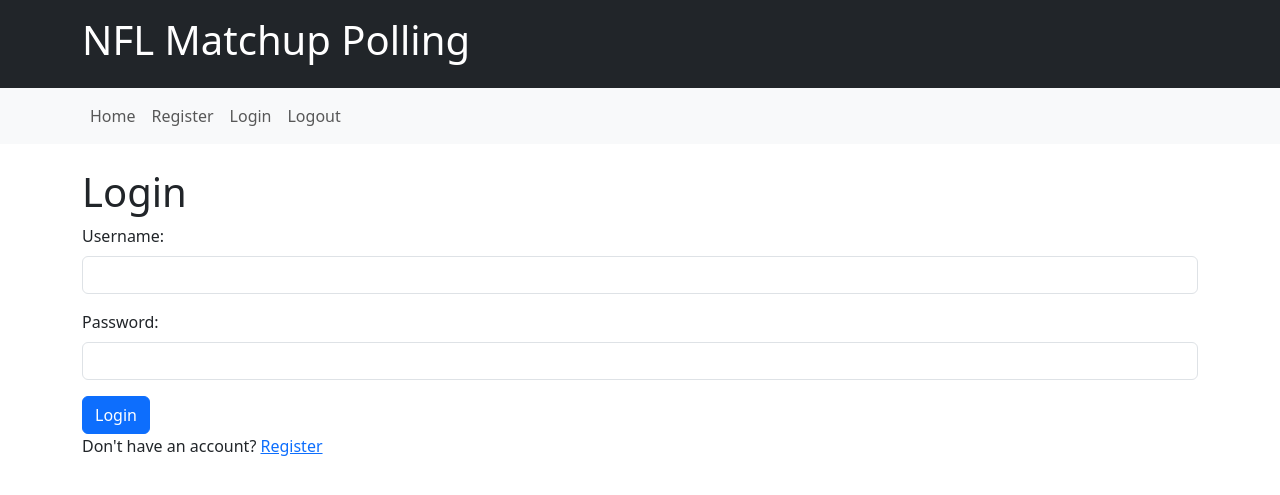
After one commit to meitlpey/flaskminiproject3PMeitler, a Flask app: page /login in a window 1280 px wide. The commit adds this page. Shown: the top 495 px of the page. Run offline with Flask 3, Linux system fonts and the light colour scheme; some libraries are stand-ins or nearby versions.

Commit message:
Got the Homepage looking somewhat better, Made the Register,login,logout pages and updated that index(homepage) and base.html files

```diff
--- /dev/null
+++ b/flaskr/templates/base.html
@@ -0,0 +1,36 @@
+<!DOCTYPE html>
+<html>
+<head>
+    <title>{% block title %}NFL Matchup Polling{% endblock %}</title>
+    <!-- Include Bootstrap CSS from a CDN -->
+    <link rel="stylesheet" href="https://cdn.jsdelivr.net/npm/bootstrap@5.7.0/dist/css/bootstrap.min.css">
+</head>
+<body>
+    <header class="bg-dark text-white p-3">
+        <div class="container">
+            <h1>NFL Matchup Polling</h1>
+        </div>
+    </header>
+    <nav class="navbar navbar-expand-lg navbar-light bg-light">
+        <div class="container">
+            <ul class="navbar-nav">
+                <li class="nav-item">
+                    <a class="nav-link" href="{{ url_for('index') }}">Home</a>
+                </li>
+                <li class="nav-item">
+                    <a class="nav-link" href="{{ url_for('register') }}">Register</a>
+                </li>
+                <li class="nav-item">
+                    <a class="nav-link" href="{{ url_for('login') }}">Login</a>
+                </li>
+                <li class="nav-item">
+                    <a class="nav-link" href="{{ url_for('logout') }}">Logout</a>
+                </li>
+            </ul>
+        </div>
+    </nav>
+    <main class="container mt-4">
+        {% block content %}{% endblock %}
+    </main>
+</body>
+</html>
--- /dev/null
+++ b/flaskr/templates/login.html
@@ -0,0 +1,19 @@
+{% extends "base.html" %}
+
+{% block title %}Login{% endblock %}
+
+{% block content %}
+    <h1>Login</h1>
+    <form method="post" action="{{ url_for('login') }}">
+        <div class="mb-3">
+            <label for="username" class="form-label">Username:</label>
+            <input type="text" class="form-control" name="username" id="username" required>
+        </div>
+        <div class="mb-3">
+            <label for="password" class="form-label">Password:</label>
+            <input type="password" class="form-control" name="password" id="password" required>
+        </div>
+        <button type="submit" class="btn btn-primary">Login</button>
+    </form>
+    <p>Don't have an account? <a href="{{ url_for('register') }}">Register</a></p>
+{% endblock %}
```
Also changed, not shown: flaskr/templates/index.html (+8 -8 lines), flaskr/templates/logout.html (added, +9 -0 lines), flaskr/templates/register.html (added, +19 -0 lines).
